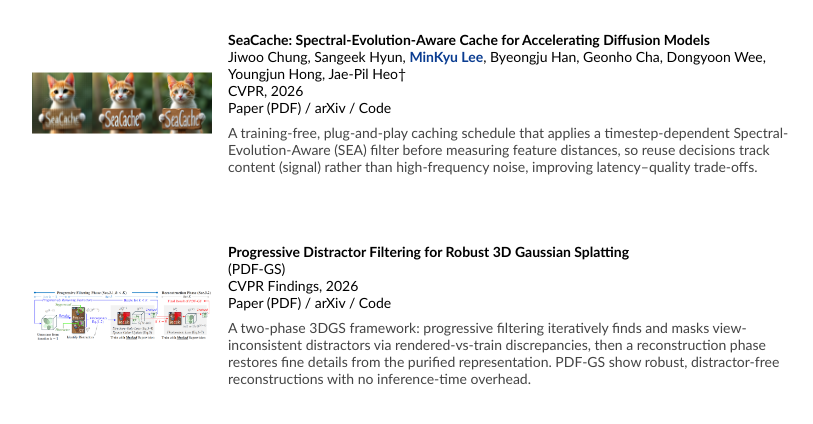
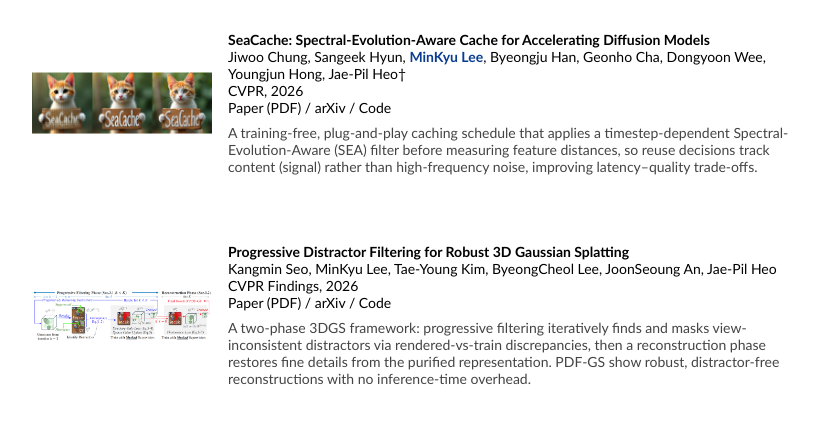
Before and after one commit to 2minkyulee/2minkyulee.github.io, a Jekyll site: the page built from index.md, in a window 1280 px wide and 900 px high, scrolled down 304 px, cut to the strip 0-451 px from the top of the window. Shown: the top 424 px of the strip, without its empty margins (228-1041 px from the left). Built offline with Jekyll 4.4.1, drawn with Linux system fonts in a browser that asks for light colours.

Commit message:
Add PDF-GS author list

```diff
--- a/_layouts/home.html
+++ b/_layouts/home.html
@@ -82,7 +82,7 @@
                     <div class="pub-body">
                       <span class="papertitle">Progressive Distractor Filtering for Robust 3D Gaussian Splatting</span>
                       <br>
-                      (PDF-GS)
+                      Kangmin Seo, MinKyu Lee, Tae-Young Kim, ByeongCheol Lee, JoonSeoung An, Jae-Pil Heo
                       <br>
                       CVPR Findings, 2026
                       <br>
```
